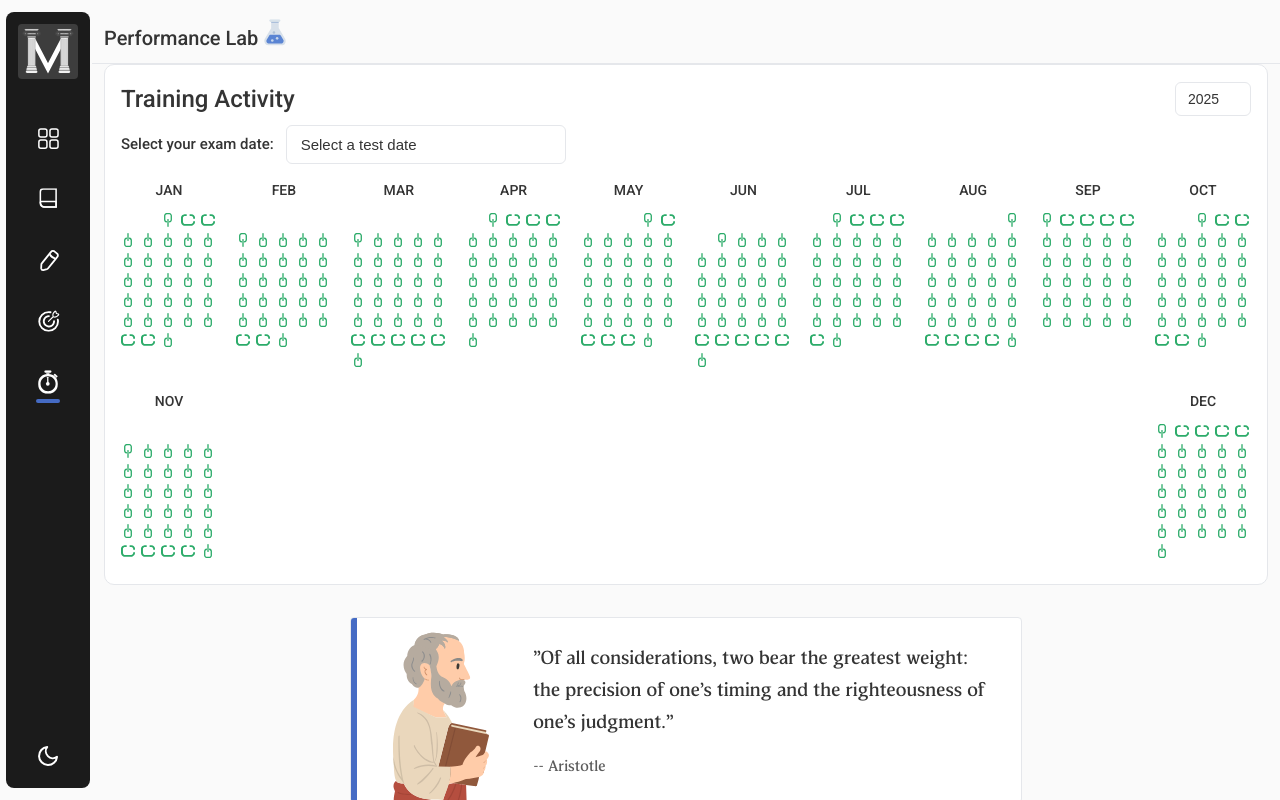
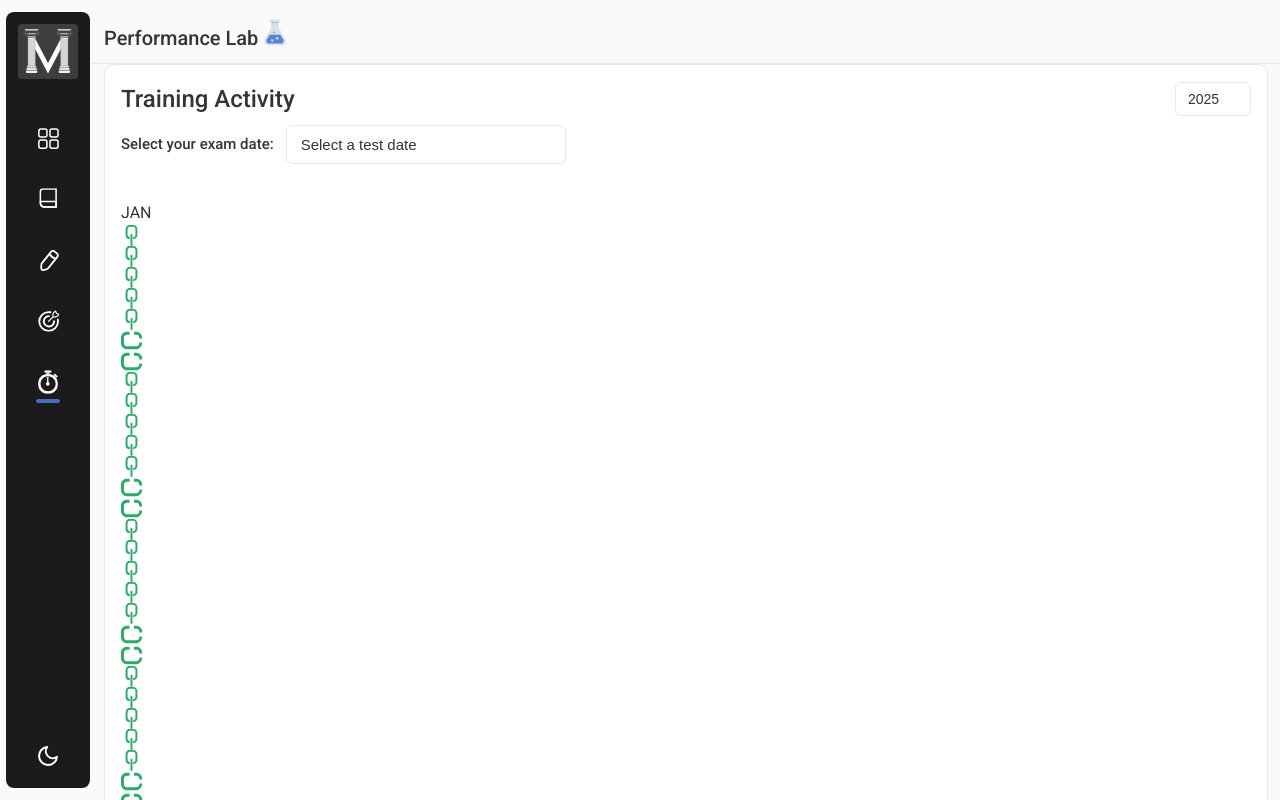
Before and after one commit to Orujhimaru/max_odyssey, a React (Vite) app: page /lab in a window 1280 px wide. Shown: the top 800 px of the page. Built offline with nearby package versions, Linux system fonts and the light colour scheme; sample sign-in values are in the browser's storage; a web font is replaced by a local one.

Commit message:
design: some progress i guess

```diff
--- a/src/pages/LabPage/LabPage.css
+++ b/src/pages/LabPage/LabPage.css
@@ -413,7 +413,7 @@
 .month-calendar {
   display: grid;
   grid-template-columns: repeat(7, 1fr);
-  gap: 4px;
+  /* gap: 4px; */
 }
 
 .month-label {
@@ -718,9 +718,8 @@
 /* Month grid */
 .month-grid {
   display: grid;
-  grid-template-columns: repeat(5, 16px);
+  grid-template-columns: repeat(5, 19px);
   grid-template-rows: repeat(7, 16px);
-  gap: 4px;
 }
 
 /* Month row */
@@ -731,8 +730,8 @@
 
 /* Activity square */
 .activity-square {
-  width: 14px;
-  height: 14px;
+  width: 21px;
+  height: 21px;
   background-color: transparent;
   border: none;
   position: relative;
@@ -1421,6 +1420,12 @@
   ); /* Final position if different from initial */
 }
 
+.inactive-day {
+  width: 15px;
+  height: 15px;
+  left: 2.6px;
+}
+
 /* Styles for chain visualization */
 .chain-svg {
   width: 100%;
@@ -1430,7 +1435,7 @@
 }
 
 .chain-svg.rotated-180 {
-  transform: rotate(180deg);
+  /* transform: rotate(180deg); */
 }
 
 /* Remove styles for .chain-line-svg, .line-extending-down, .line-extending-up */
--- a/src/pages/LabPage/LabPage.jsx
+++ b/src/pages/LabPage/LabPage.jsx
@@ -43,13 +43,20 @@ const yearMonths = [
   "DEC",
 ];
 
+// Define grid constants accessible by generator and renderer
+const ACTUAL_COLUMNS_PER_MONTH_DISPLAY = 5; // How many cells wide each month *visually* appears for labeling
+const CELLS_PER_WEEK_COLUMN = 7; // Rows in the continuous display, typically 7 for days of week
+
 // --- START UTILITY FUNCTIONS ---
 const daysInMonth = (year, month) => new Date(year, month + 1, 0).getDate();
 
+// Function to get the day of the week for the first day of the month
+// 0 = Monday, 1 = Tuesday, ..., 6 = Sunday
 const getFirstDayOfMonth = (year, month) => {
-  const day = new Date(year, month, 1).getDay();
+  const day = new Date(year, month, 1).getDay(); // Sunday is 0, Monday is 1, etc.
   return day === 0 ? 6 : day - 1; // Adjust so Monday is 0 and Sunday is 6
 };
+
 // --- END UTILITY FUNCTIONS ---
 
 // Predefined test dates
@@ -137,7 +144,7 @@ const generateYearData_OLD = () => {
 
 // const yearData_OLD = generateYearData_OLD(); // Keep old one for now if needed, or remove
 
-// --- START NEW CALENDAR GENERATION LOGIC ---
+// --- START CALENDAR GENERATION LOGIC (Per-Month 5x7 Grids) ---
 const generateFullYearCalendar = (year, activityData = {}, examDates = []) => {
   const yearMonths = [
     "JAN",
@@ -153,10 +160,8 @@ const generateFullYearCalendar = (year, activityData = {}, examDates = []) => {
     "NOV",
     "DEC",
   ];
-  const calendarYear = {};
-  const ACTUAL_COLUMNS_IN_GRID = 5;
-  const CELLS_PER_COLUMN_IN_GRID = 7;
-  // const CELLS_PER_MONTH_GRID = ACTUAL_COLUMNS_IN_GRID * CELLS_PER_COLUMN_IN_GRID; // 35
+  const calendarYear = {}; // This will store each month's 35-cell grid
+  // ACTUAL_COLUMNS_PER_MONTH_DISPLAY, CELLS_PER_WEEK_COLUMN are now accessible from higher scope
 
   const dateFormatter = new Intl.DateTimeFormat("en-US", {
     weekday: "short",
@@ -166,19 +171,27 @@ const generateFullYearCalendar = (year, activityData = {}, examDates = []) => {
   });
 
   yearMonths.forEach((monthName, monthIndex) => {
-    const numDays = daysInMonth(year, monthIndex);
-    const firstDay = getFirstDayOfMonth(year, monthIndex); // 0 for Monday, 6 for Sunday
+    const numDaysInCurrentMonth = daysInMonth(year, monthIndex);
+    const firstDayOffset = getFirstDayOfMonth(year, monthIndex); // 0 for Monday, ..., 6 for Sunday
 
     const monthCells = [];
 
-    // Add placeholder cells for days before the 1st of the month
-    for (let i = 0; i < firstDay; i++) {
-      monthCells.push({ type: "placeholder" });
+    // Add leading placeholder cells for the current month's grid
+    for (
+      let placeholderIndex = 0;
+      placeholderIndex < firstDayOffset;
+      placeholderIndex++
+    ) {
+      monthCells.push({ type: "placeholder", chainType: "placeholder_empty" });
     }
 
-    // Add cells for actual days
-    for (let day = 1; day <= numDays; day++) {
-      // if (monthCells.length >= CELLS_PER_MONTH_GRID) break; // Ensure we don't exceed grid size
+    // Add actual day cells for the current month
+    for (let day = 1; day <= numDaysInCurrentMonth; day++) {
+      if (
+        monthCells.length >=
+        CELLS_PER_WEEK_COLUMN * ACTUAL_COLUMNS_PER_MONTH_DISPLAY
+      )
+        break; // Safety break
 
       const dateObj = new Date(year, monthIndex, day);
       const formattedDate = dateFormatter.format(dateObj);
@@ -188,9 +201,12 @@ const generateFullYearCalendar = (year, activityData = {}, examDates = []) => {
       )}-${String(day).padStart(2, "0")}`;
 
       const currentActivity = activityData[dateStr] || 0;
+      // Ensure examDates are 0-indexed for month if they aren't already
       const isExam = examDates.some(
         (ed) =>
-          ed.year === String(year) && ed.month === monthIndex && ed.day === day
+          ed.year === String(year) &&
+          ed.month === monthIndex && // Assuming ed.month is 0-11
+          ed.day === day
       );
 
       let tooltipText = `No activity on ${formattedDate}`;
@@ -200,108 +216,65 @@ const generateFullYearCalendar = (year, activityData = {}, examDates = []) => {
         tooltipText = `Activity Level ${currentActivity} on ${formattedDate}`;
       }
 
-      monthCells.push({
+      const currentDayCell = {
         type: "day",
+        dateString: dateStr,
+        formattedDate: formattedDate,
+        tooltipText: tooltipText,
+        monthIndex: monthIndex,
+        monthName: monthName,
         dayOfMonth: day,
-        dateString: dateStr,
-        formattedDate: formattedDate, // For tooltip
-        tooltipText: tooltipText, // Full tooltip text
         activityLevel: currentActivity,
         isExam: isExam,
-      });
+        // isActive and chainType will be determined next
+      };
+
+      // Determine isActive for the current cell being processed
+      currentDayCell.isActive = currentDayCell.activityLevel > 0;
+
+      // Add to monthCells before trying to determine chainType based on its position
+      monthCells.push(currentDayCell);
     }
 
+    // Add trailing placeholders to ensure the grid is full (35 cells)
     while (
       monthCells.length <
-      CELLS_PER_COLUMN_IN_GRID * ACTUAL_COLUMNS_IN_GRID
+      CELLS_PER_WEEK_COLUMN * ACTUAL_COLUMNS_PER_MONTH_DISPLAY
     ) {
-      monthCells.push({ type: "placeholder" });
+      monthCells.push({ type: "placeholder", chainType: "placeholder_empty" });
     }
 
-    // Second pass: Determine chainType based on vertical neighbors and display position
+    // Now, iterate over the fully populated monthCells (including placeholders) to set chainType
     for (let i = 0; i < monthCells.length; i++) {
       const currentCell = monthCells[i];
+
       if (currentCell.type === "placeholder") {
-        currentCell.chainType = "placeholder_empty";
+        // chainType is already set for placeholders
         continue;
       }
 
-      // Ensure isActive is set before chainType logic
-      currentCell.isActive = currentCell.activityLevel > 0;
-
-      const displayRow = Math.floor(i / ACTUAL_COLUMNS_IN_GRID);
-      const isTopDisplayRow = displayRow === 0;
-      const isBottomDisplayRow = displayRow === CELLS_PER_COLUMN_IN_GRID - 1;
-      const isActualFirstDayOfMonth = currentCell.dayOfMonth === 1;
-      const isActualLastDayOfMonth =
-        currentCell.dayOfMonth === daysInMonth(year, monthIndex);
+      // isActive is already set on currentCell if it's a day type
+      const displayRow = Math.floor(i / ACTUAL_COLUMNS_PER_MONTH_DISPLAY);
 
       if (currentCell.isActive) {
-        // Default to initial_stem_down, then check for rotation or override
-        currentCell.chainType = "initial_stem_down";
-
-        // Rotation check for initial_stem_down (end of a vertical segment)
-        const cellBelowIndex = i + ACTUAL_COLUMNS_IN_GRID;
-        let shouldRotateInitial = false;
-
-        if (cellBelowIndex >= monthCells.length) {
-          // End of grid
-          shouldRotateInitial = true;
+        if (displayRow === 0) {
+          // Topmost active cell of its display column (within the 5x7 grid)
+          currentCell.chainType = "connecting_top";
+        } else if (displayRow === CELLS_PER_WEEK_COLUMN - 1) {
+          // Bottommost active cell (row 6 for 7 rows)
+          currentCell.chainType = "connecting_bottom";
         } else {
-          const cellBelow = monthCells[cellBelowIndex];
-          const cellBelowDisplayRow = Math.floor(
-            cellBelowIndex / ACTUAL_COLUMNS_IN_GRID
-          );
-          const isCellBelowActualLastDay =
-            cellBelow.type !== "placeholder" &&
-            cellBelow.dayOfMonth === daysInMonth(year, monthIndex);
-
-          if (
-            cellBelow.type === "placeholder" ||
-            !cellBelow.isActive ||
-            ((cellBelowDisplayRow === 0 ||
-              cellBelowDisplayRow === CELLS_PER_COLUMN_IN_GRID - 1) &&
-              !isCellBelowActualLastDay &&
-              !isActualLastDayOfMonth &&
-              cellBelow.type !== "placeholder" &&
-              cellBelow.isActive) // Cell below IS a connecting_boundary and active
-          ) {
-            shouldRotateInitial = true;
-          } else if (
-            cellBelow.type !== "placeholder" &&
-            !cellBelow.isActive &&
-            isActualLastDayOfMonth
-          ) {
-            // If current is actual last day, and cell below is inactive (but part of grid), current should point up.
-            shouldRotateInitial = true;
-          }
-        }
-        if (shouldRotateInitial) {
-          currentCell.chainType = "initial_stem_up";
-        }
-
-        // Override for ConnectingChain at visual column boundaries (if not actual month start/end)
-        if (isTopDisplayRow && !isActualFirstDayOfMonth) {
-          currentCell.chainType = "connecting_boundary";
-        }
-        if (isBottomDisplayRow && !isActualLastDayOfMonth) {
-          currentCell.chainType = "connecting_boundary";
-        }
-
-        // Highest priority: Actual first/last days of the month override others
-        if (isActualFirstDayOfMonth) {
-          currentCell.chainType = "initial_stem_down";
-        }
-        if (isActualLastDayOfMonth) {
-          currentCell.chainType = "initial_stem_up";
+          // Active cell between top and bottom
+          currentCell.chainType = "initial_vertical_segment";
         }
       } else {
         // Inactive cell
         currentCell.chainType = "empty";
-        const cellAboveIndex = i - ACTUAL_COLUMNS_IN_GRID;
+        // Check if the cell directly above (in the same 5x7 grid column) was active
+        const cellAboveIndex = i - ACTUAL_COLUMNS_PER_MONTH_DISPLAY;
         if (
           cellAboveIndex >= 0 &&
-          monthCells[cellAboveIndex].type !== "placeholder" &&
+          monthCells[cellAboveIndex].type === "day" &&
           monthCells[cellAboveIndex].isActive
         ) {
           currentCell.chainType = "broken";
@@ -314,7 +287,146 @@ const generateFullYearCalendar = (year, activityData = {}, examDates = []) => {
 
   return calendarYear;
 };
-// --- END NEW CALENDAR GENERATION LOGIC ---
+// --- END CALENDAR GENERATION LOGIC ---
+
+// --- START CONTINUOUS YEAR CALENDAR GENERATION LOGIC ---
+const generateContinuousYearData = (
+  year,
+  activityData = {},
+  examDates = []
+) => {
+  const allCells = [];
+  const yearMonths = [
+    "JAN",
+    "FEB",
+    "MAR",
+    "APR",
+    "MAY",
+    "JUN",
+    "JUL",
+    "AUG",
+    "SEP",
+    "OCT",
+    "NOV",
+    "DEC",
+  ];
+
+  const dateFormatter = new Intl.DateTimeFormat("en-US", {
+    weekday: "short",
+    year: "numeric",
+    month: "short",
+    day: "numeric",
+  });
+
+  const dayOfWeekJan1 = getFirstDayOfMonth(year, 0); // 0 for Monday, ..., 6 for Sunday
+
+  // Adjust so Monday is 0, Sunday is 6 for week column calculation
+  const leadingPlaceholdersCount = dayOfWeekJan1 === 0 ? 6 : dayOfWeekJan1 - 1;
+
+  for (let i = 0; i < leadingPlaceholdersCount; i++) {
+    allCells.push({
+      type: "placeholder_leading_year",
+      chainType: "placeholder_empty",
+      // Add a unique key for React rendering later
+      key: `leading-placeholder-${i}`,
+    });
+  }
+
+  // Iterate through all days of the year
+  for (
+    let d = new Date(year, 0, 1);
+    d <= new Date(year, 11, 31);
+    d.setDate(d.getDate() + 1)
+  ) {
+    const month = String(d.getMonth() + 1).padStart(2, "0");
+    const day = String(d.getDate()).padStart(2, "0");
+    const dateStr = `${year}-${month}-${day}`;
+    const formattedDate = dateFormatter.format(d);
+
+    const currentActivity = activityData[dateStr] || 0;
+    // Ensure examDates are 0-indexed for month if they aren't already
+    const isExam = examDates.some(
+      (ed) =>
+        ed.year === String(year) &&
+        ed.month === d.getMonth() && // Assuming ed.month is 0-11
+        ed.day === d.getDate()
+    );
+
+    let tooltipText = `No activity on ${formattedDate}`;
+    if (isExam) {
+      tooltipText = `Exam day on ${formattedDate}`;
+    } else if (currentActivity > 0) {
+      tooltipText = `Activity Level ${currentActivity} on ${formattedDate}`;
+    }
+
+    const currentDayCell = {
+      type: "day",
+      dateString: dateStr,
+      formattedDate: formattedDate,
+      tooltipText: tooltipText,
+      monthIndex: d.getMonth(),
+      monthName: yearMonths[d.getMonth()],
+      dayOfMonth: d.getDate(),
+      activityLevel: currentActivity,
+      isExam: isExam,
+      isActive: currentActivity > 0,
+      // Add a unique key for React rendering later
+      key: dateStr,
+    };
+
+    allCells.push(currentDayCell);
+  }
+
+  // Add trailing placeholders to make the total number of cells a multiple of CELLS_PER_WEEK_COLUMN
+  while (allCells.length % CELLS_PER_WEEK_COLUMN !== 0) {
+    allCells.push({
+      type: "placeholder_trailing_year",
+      chainType: "placeholder_empty",
+      // Add a unique key for React rendering later
+      key: `trailing-placeholder-${allCells.length}`,
+    });
+  }
+
+  // Apply chain logic to the flat allCells array
+  for (let i = 0; i < allCells.length; i++) {
+    const currentCell = allCells[i];
+
+    if (currentCell.type !== "day") {
+      // chainType already set for placeholders during creation
+      continue;
+    }
+
+    // isActive is already set
+    const displayRowInYearGrid = i % CELLS_PER_WEEK_COLUMN; // 0 for top, 6 for bottom
+
+    if (currentCell.isActive) {
+      if (displayRowInYearGrid === 0) {
+        // Topmost active cell of its 7-day display column
+        currentCell.chainType = "connecting_top";
+      } else if (displayRowInYearGrid === CELLS_PER_WEEK_COLUMN - 1) {
+        // Bottommost active cell (row 6)
+        currentCell.chainType = "connecting_bottom";
+      } else {
+        // Active cell between top and bottom (rows 1-5)
+        currentCell.chainType = "initial_vertical_segment";
+      }
+    } else {
+      // Inactive day cell
+      currentCell.chainType = "empty";
+      // Check if the cell directly above (in the continuous 7-day column) was active
+      const cellAboveIndex = i - CELLS_PER_WEEK_COLUMN;
+      if (
+        cellAboveIndex >= 0 &&
+        allCells[cellAboveIndex].type === "day" &&
+        allCells[cellAboveIndex].isActive
+      ) {
+        currentCell.chainType = "broken";
+      }
+    }
+  }
+  return allCells;
+};
+// --- END CONTINUOUS YEAR CALENDAR GENERATION LOGIC ---
 
 const LabPage = () => {
   const [selectedYear, setSelectedYear] = useState("2025");
@@ -332,8 +444,7 @@ const LabPage = () => {
     y: 0,
   });
 
-  // --- START USING NEW CALENDAR DATA ---
-  // Mock activity data - Fill the entire year 2025 with activity
+  // --- START USING PER-MONTH CALENDAR DATA ---
   const generateFullYearActivity = (year) => {
     const activity = {};
     const startDate = new Date(year, 0, 1); // January 1st
@@ -354,32 +465,26 @@ const LabPage = () => {
 
   const mockActivity = generateFullYearActivity(2025);
 
-  const [yearCalendarData, setYearCalendarData] = useState({});
+  // State for the continuous year data
+  const [allYearCellsData, setAllYearCellsData] = useState([]);
 
   useEffect(() => {
-    // Ensure testDates are in a consistent format for comparison (month 0-indexed)
-    const formattedExamDates = testDates.map((td) => ({
-      ...td,
-      month: td.month,
-    })); // Assuming your testDates month is already 0-11 or 1-12
-    // If testDates.month is 1-12, use td.month -1
-
-    // If your predefined testDates have month 1-12:
     const correctlyFormattedExamDates = testDates.map((td) => ({
       ...td,
-      month: td.month - 1, // Adjust to 0-indexed for comparison with Date object months
+      month: td.month - 1, // Adjust to 0-indexed for Date object compatibility
     }));
 
-    setYearCalendarData(
-      generateFullYearCalendar(
+    setAllYearCellsData(
+      generateContinuousYearData(
+        // Use the continuous year data generator
         parseInt(selectedYear),
         mockActivity,
         correctlyFormattedExamDates
       )
     );
-  }, [selectedYear, selectedExamDate]); // Also re-gen if selectedExamDate changes, to update isExam flag
+  }, [selectedYear, selectedExamDate]);
 
-  // --- END USING NEW CALENDAR DATA ---
+  // --- END USING PER-MONTH CALENDAR DATA ---
 
   // Filter test dates based on selected year
   const filteredTestDates = testDates.filter(
@@ -464,75 +569,88 @@ const LabPage = () => {
     }
   };
 
-  // Function to render a single month for the yearly calendar
-  const renderMonthColumn = (monthName, monthCells) => {
-    if (!monthCells || monthCells.length === 0) {
+  // --- NEW RENDERING LOGIC FOR CONTINUOUS YEAR VIEW (Placeholder) ---
+  const renderContinuousYearGrid = () => {
+    if (!allYearCellsData || allYearCellsData.length === 0) {
+      return <p>Loading calendar data...</p>;
+    }
+
+    // Group cells into columns for month label placement (approximate)
+    // This is a simplified approach for placing month labels.
+    // A more robust way would be to track month changes during cell iteration.
+    const cellsPerApproximateMonthColumn =
+      ACTUAL_COLUMNS_PER_MONTH_DISPLAY * CELLS_PER_WEEK_COLUMN;
+    let currentMonthForLabel = -1;
+
     return (
-        <div className="month-column" key={monthName}>
-          <div className="month-label">{monthName}</div>
-          <div className="month-grid"></div>
+      <div className="continuous-year-grid-container">
+        {" "}
+        {/* New CSS class needed */}
+        {allYearCellsData.map((cell, index) => {
+          let monthLabel = null;
+          if (cell.type === "day" && cell.monthIndex !== currentMonthForLabel) {
+            // Check if this cell is at the start of a visual 5-cell wide block
+            // This is an approximation for label placement.
+            const visualColumnStartInContinuousGrid =
+              index %
+              (ACTUAL_COLUMNS_PER_MONTH_DISPLAY * CELLS_PER_WEEK_COLUMN);
+            if (visualColumnStartInContinuousGrid < CELLS_PER_WEEK_COLUMN) {
+              // If in the first "week" of a 5-wide block
+              if (
+                index % ACTUAL_COLUMNS_PER_MONTH_DISPLAY === 0 ||
+                index === 0 ||
+                (allYearCellsData[index - 1] &&
+                  allYearCellsData[index - 1].type ===
+                    "placeholder_leading_year")
+              ) {
+                currentMonthForLabel = cell.monthIndex;
+                monthLabel = (
+                  <div className="continuous-month-label">
+                    {yearMonths[currentMonthForLabel]}
                   </div>
                 );
               }
+            }
+          }
 
-    return (
-      <div className="month-column" key={monthName}>
-        <div className="month-label">{monthName}</div>
-        <div className="month-grid">
-          {monthCells.map((cell, index) => {
-            if (cell.type === "placeholder") {
-              // Add a specific class for placeholders to style them as invisible
-              return (
-                <div
-                  className="activity-square placeholder-cell chain-cell"
-                  key={`placeholder-${monthName}-${index}`}
-                ></div>
-              );
-            }
-            // It's a day cell
           let ChainComponentToRender;
-            let svgClassName = "chain-svg"; // Default class for the SVG itself
+          let svgClassName = "chain-svg";
 
           switch (cell.chainType) {
-              case "initial_stem_down":
+            case "connecting_top":
+              ChainComponentToRender = ConnectingChain;
+              break;
+            case "connecting_bottom":
+              ChainComponentToRender = ConnectingChain;
+              break;
+            case "initial_vertical_segment":
               ChainComponentToRender = InitialChain;
-                break;
-              case "initial_stem_up":
-                ChainComponentToRender = InitialChain;
-                svgClassName += " rotated-180";
-                break;
-              case "connecting_boundary":
-                ChainComponentToRender = ConnectingChain;
-                // connecting_chain.svg is C-shaped, typically doesn't need rotation for top/bottom use
-                // unless it's designed to be rotated for one of those positions.
               break;
             case "broken":
               ChainComponentToRender = BrokenChain;
               break;
             case "empty":
-              case "placeholder_empty": // Fallthrough for placeholders
+            case "placeholder_empty":
               ChainComponentToRender = null;
               break;
             default:
-                ChainComponentToRender = null; // Should not happen with current logic
+              ChainComponentToRender = null;
           }
 
           return (
+            <React.Fragment key={cell.key || `cell-${index}`}>
+              {monthLabel}
               <div
-                className={`activity-square chain-cell ${
-                  cell.isExam
+                className={`activity-square chain-cell continuous-cell ${
+                  cell.type === "placeholder_leading_year" ||
+                  cell.type === "placeholder_trailing_year"
+                    ? "placeholder-cell"
+                    : cell.isExam
                     ? "exam-day-chain"
-                    : cell.chainType && cell.chainType.startsWith("initial")
+                    : cell.isActive
                     ? "active-chain"
-                    : cell.chainType === "connecting_link"
-                    ? "active-chain"
-                    : cell.chainType === "broken"
-                    ? "broken-chain-visual"
-                    : cell.chainType === "empty"
-                    ? "empty-chain-cell"
                     : "inactive-day"
                 }`.trim()}
-                key={cell.dateString || `day-${monthName}-${index}`}
                 title={cell.tooltipText}
                 onMouseEnter={(e) => handleMouseEnterSquare(e, cell)}
                 onMouseLeave={handleMouseLeaveSquare}
@@ -542,13 +660,13 @@ const LabPage = () => {
                   <ChainComponentToRender className={svgClassName} />
                 )}
               </div>
+            </React.Fragment>
           );
         })}
       </div>
-      </div>
     );
   };
-  // --- END MODIFIED RENDERING LOGIC ---
+  // --- END NEW RENDERING LOGIC ---
 
   // Function to get the score image based on percentage
   const getScoreImage = (percentage) => {
@@ -1162,9 +1280,8 @@ const LabPage = () => {
           </div>
 
           <div className="yearly-calendar-container">
-            {Object.entries(yearCalendarData).map(([monthName, monthCells]) =>
-              renderMonthColumn(monthName, monthCells)
-            )}
+            {/* Render the new continuous year grid */}
+            {renderContinuousYearGrid()}
           </div>
         </div>
 
```
Lines whose indentation alone changed are shown as unchanged.
